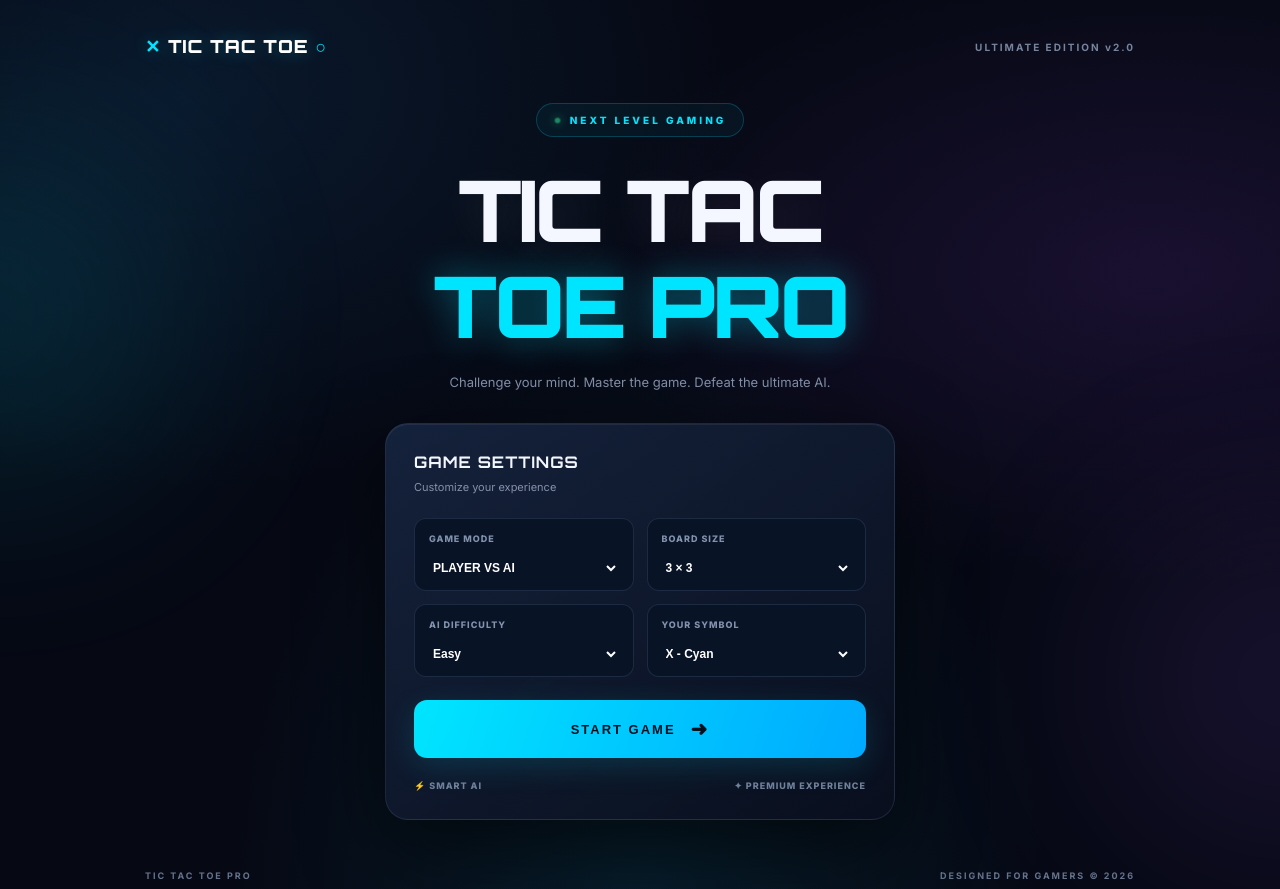
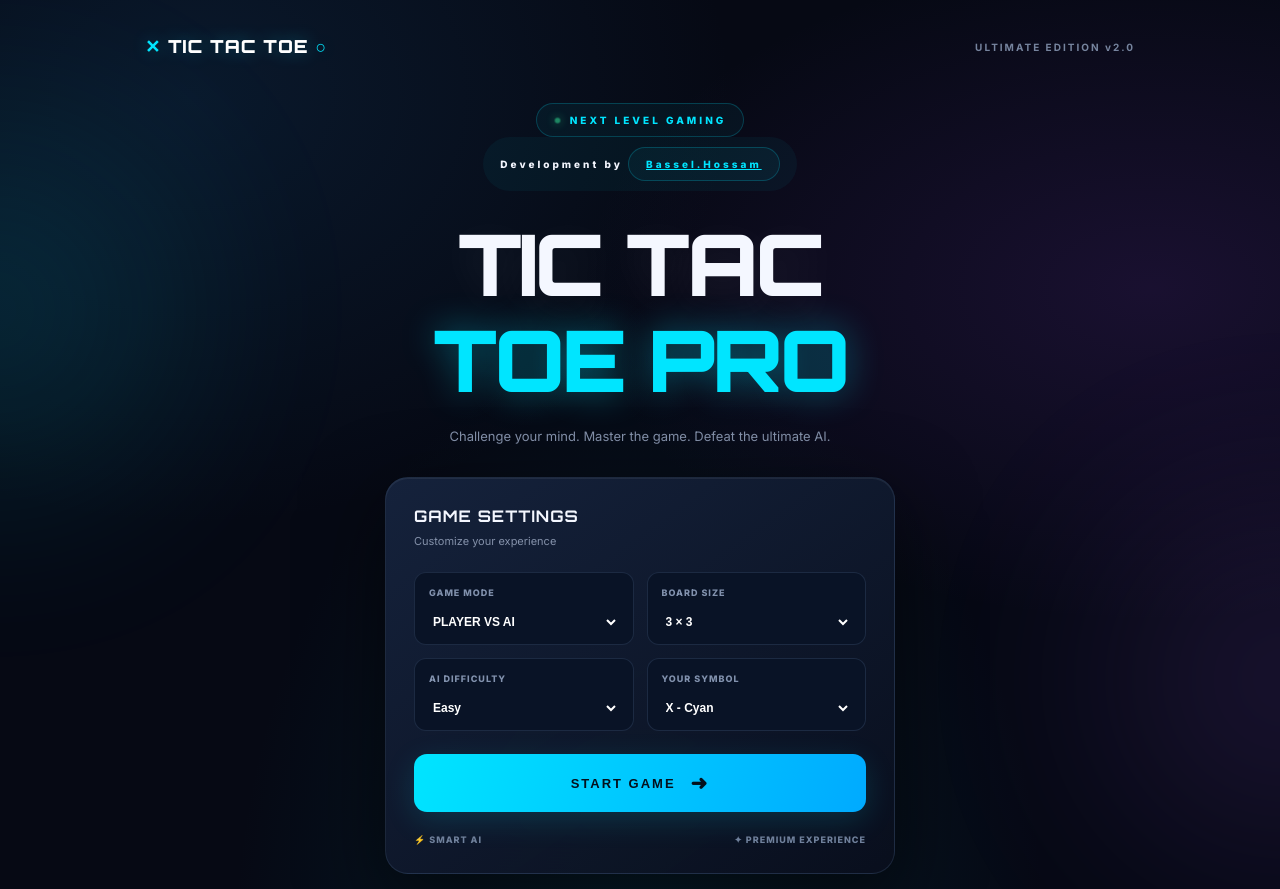
Before and after one commit to basselhossam1986-bot/Tic-Tac-Toe, a plain HTML site: page index.html in a window 1280 px wide. Shown: the top 889 px of the page. Drawn offline with Linux system fonts and the light colour scheme.

Commit message:
change style

```diff
--- a/index.html
+++ b/index.html
@@ -26,6 +26,7 @@
                 <span class="live-dot"></span>
                 NEXT LEVEL GAMING
             </div>
+            <p class="Bassel">Development by <a href="https://basselhossam1986-bot.github.io/Portofolio/" class="myportofolio">Bassel.Hossam</a></p>
 
             <h1 class="menu-title">
                 TIC TAC<br>
@@ -196,6 +197,7 @@
 
         <footer>
             <p>POWERED BY SMART AI <span>•</span> TIC TAC TOE PRO</p>
+            <p>Development by <a href="https://basselhossam1986-bot.github.io/Portofolio/" class="my0portofolio">Bassel.Hossam</a></p>
         </footer>
 
     </section>
--- a/style.css
+++ b/style.css
@@ -852,3 +852,25 @@ footer span {
         transition-duration: .01ms !important;
     }
 }
+
+.myportofolio{
+    display: inline-flex;
+    align-items: center;
+    gap: 9px;
+    padding: 10px 17px;
+    border: 1px solid #00e5ff35;
+    background: #00e5ff0c;
+    border-radius: 30px;
+    color: var(--cyan);
+    font-size: 10px;
+    letter-spacing: 3px;
+    font-weight: 800;
+}
+.Bassel{
+    padding: 10px 17px;
+    background: #00e5ff0c;
+    border-radius: 30px;
+    font-size: 10px;
+    letter-spacing: 3px;
+    font-weight: 800;
+}
```
